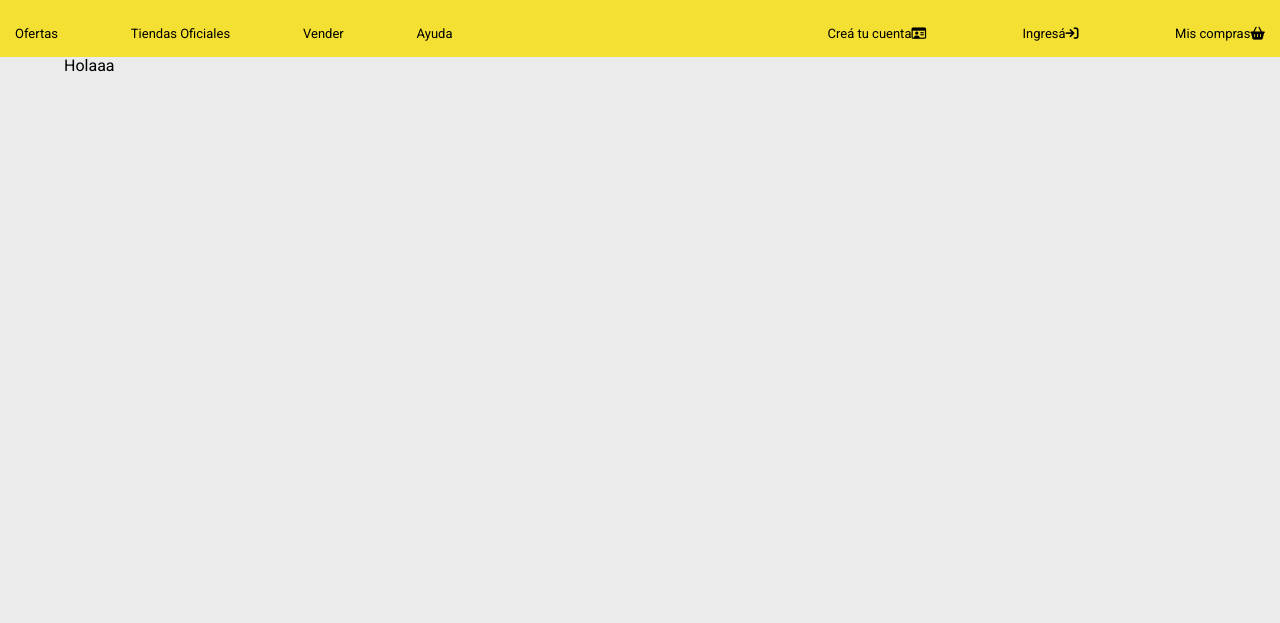
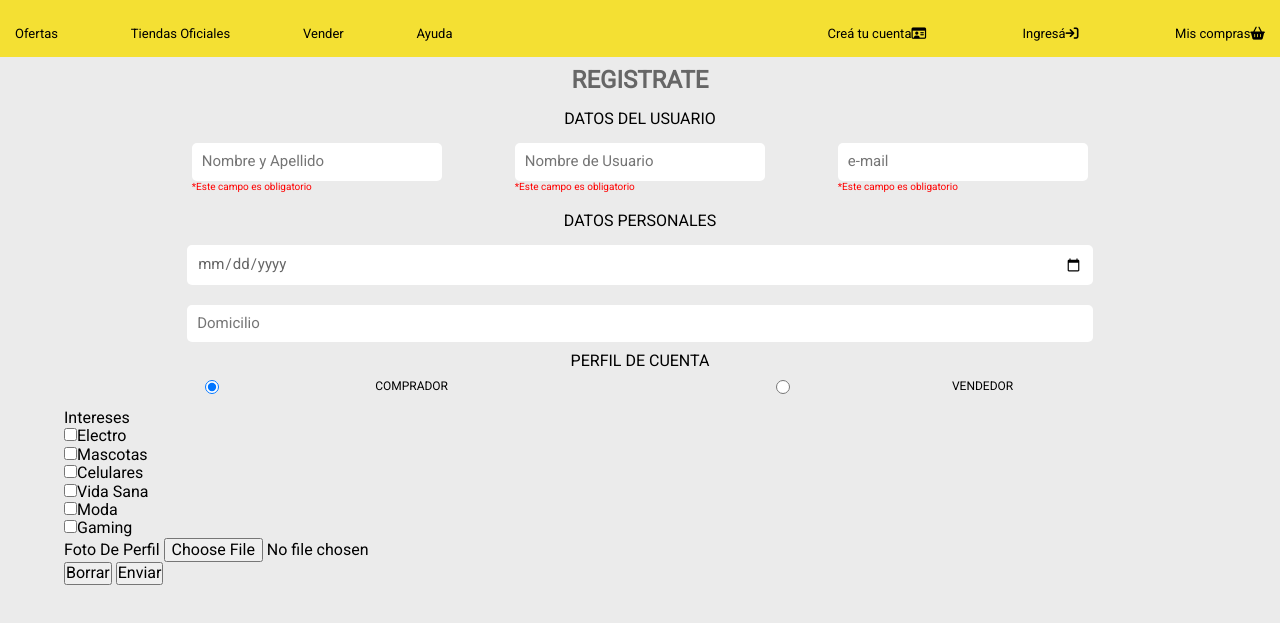
Before and after one commit to meligimenez/TPN5-MercadoLiebre, a website: page views/register.html in a window 1280 px wide. Shown: the part 133-756 px from the top of the page. Drawn offline with Linux system fonts and the light colour scheme.

Commit message:
add perfil cuenta

```diff
--- a/public/css/register.css
+++ b/public/css/register.css
@@ -1,2 +1,80 @@
 @import url(general.css);
 @import url(index.css);
+
+/* PARTE DATOS DE USUARIO */
+.register__main__form-container-datosDeUsuario,
+.register__main__form-datosDeUsuario,
+.register__main__form-container-datosPersonales,
+.register__main__form-datosPersonales,
+.register__main__form-container-perfilDeCuenta {
+  display: flex;
+  flex-wrap: wrap;
+  justify-content: center;
+  text-align: center;
+  margin: 5px;
+}
+
+.register__main__form-container-datosDeUsuario {
+  margin: 15px 0;
+}
+
+#register-titulo-registrate {
+  padding: 0;
+  margin-top: 10px;
+  text-align: center;
+}
+
+.register__main__form-container-datosDeUsuario label,
+.register__main__form-container-datosPersonales label,
+.register__main__form-container-perfilDeCuenta label {
+  width: 100%;
+  font-size: var(--tamaño-descripciones);
+  text-transform: uppercase;
+}
+
+.register__main__form-datosDeUsuario input,
+.register__main__form-datosPersonales input {
+  border-radius: 5px;
+  outline: none;
+  border: none;
+  padding: 10px;
+  margin-top: 10px;
+  width: 80%;
+  font-size: 15px;
+}
+
+.register__main__form-datosPersonales {
+  width: 100%;
+}
+
+.register__main__form-datosDeUsuario span {
+  color: red;
+  font-size: 10px;
+  width: 80%;
+  text-align: initial;
+  font-weight: lighter;
+}
+
+#register-fecha-nacimiento {
+  color: var(--color-grisOscuro);
+}
+
+/* Perfil */
+.register__main__form-perfilDeCuenta {
+  display: flex;
+  flex-direction: row-reverse;
+  width: 50%;
+  justify-content: center;
+  margin: 10px 0;
+}
+
+.register__main__form-perfilDeCuenta label {
+  width: 50%;
+  font-size: var(--tamaño-cuerposDeTexto);
+}
+
+.register__main__form-perfilDeCuenta input {
+  width: 20%;
+}
+
+/* INTERESES */
--- a/views/register.html
+++ b/views/register.html
@@ -44,7 +44,85 @@
       </div>
     </nav>
   </header>
-  <main>
-    Holaaa
+  <main class="register__main__container">
+    <form class="register__main__container__form" action="/register" name="register" method="POST">
+      <h2 id="register-titulo-registrate">REGISTRATE</h2>
+      <div class="register__main__form-container-datosDeUsuario">
+        <label for="datos">Datos del Usuario</label>
+        <div class="register__main__form-datosDeUsuario">
+          <input type="text" name="name" placeholder="Nombre y Apellido" required>
+          <span>*Este campo es obligatorio</span>
+        </div>
+        <div class="register__main__form-datosDeUsuario">
+          <input type="text" name="user" placeholder="Nombre de Usuario" required>
+          <span>*Este campo es obligatorio</span>
+        </div>
+        <div class="register__main__form-datosDeUsuario">
+          <input type="mail" name="mail" id="" placeholder="e-mail" required>
+          <span>*Este campo es obligatorio</span>
+        </div>
+      </div>
+
+      <div class="register__main__form-container-datosPersonales">
+        <label for="">Datos personales</label>
+        <div class="register__main__form-datosPersonales">
+          <input type="date" name="nacimiento" id="register-fecha-nacimiento">
+        </div>
+        <div class="register__main__form-datosPersonales">
+          <input type="text" name="domicilio" placeholder="Domicilio">
+        </div>
+      </div>
+
+      <div class="register__main__form-container-perfilDeCuenta">
+        <label for="" class="">Perfil De Cuenta</label>
+        <div class="register__main__form-perfilDeCuenta">
+          <label for="comprador">comprador</label>
+          <input type="radio" name="perfil" id="comprador" value="comprador" checked>
+        </div>
+        <div class="register__main__form-perfilDeCuenta">
+          <label for="vendedor">vendedor</label>
+          <input type="radio" name="perfil" id="vendedor" value="vendedor">
+        </div>
+
+
+      </div>
+
+      <div class="">
+
+        <label for="" class="">Intereses</label>
+        <div><input type="checkbox" name="" id="" value="Electro">Electro</div>
+        <div><input type="checkbox" name="" id="" value="Moda">Mascotas</div>
+        <div><input type="checkbox" name="" id="" value="Celulares">Celulares</div>
+        <div><input type="checkbox" name="" id="" value="Electro">Vida Sana</div>
+        <div><input type="checkbox" name="" id="" value="Moda">Moda</div>
+        <div><input type="checkbox" name="" id="" value="Celulares">Gaming</div>
+
+      </div>
+
+
+      <div class="">
+
+        <label class="" for="">Foto De Perfil</label>
+        <input type="file" name="" id="">
+
+      </div>
+
+      <div class="">
+
+        <button class="" type="submit">Borrar</button>
+        <button class="" type="submit">Enviar</button>
+
+      </div>
+
+    </form>
   </main>
 </body>
+
+<!-- <div class="register__main__form-datosDeUsuario">
+  <input type="password" name="password" placeholder="Contraseña" id="" required>
+  <span>*Este campo es obligatorio</span>
+</div>
+<div class="register__main__form-datosDeUsuario">
+  <input type="password" name="password" placeholder="Repita su contraseña" id="" required>
+  <span>*Este campo es obligatorio</span>
+</div> -->
```
